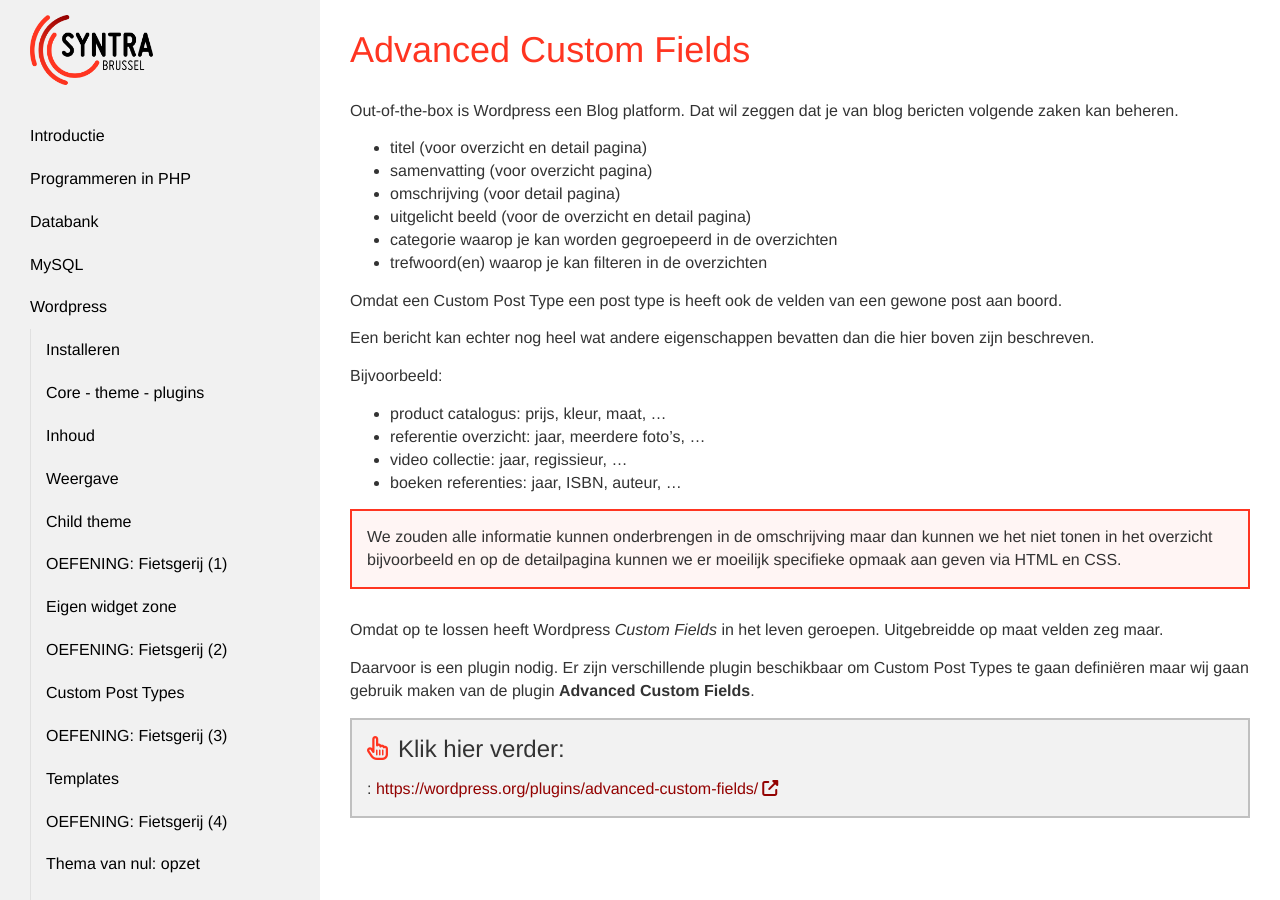
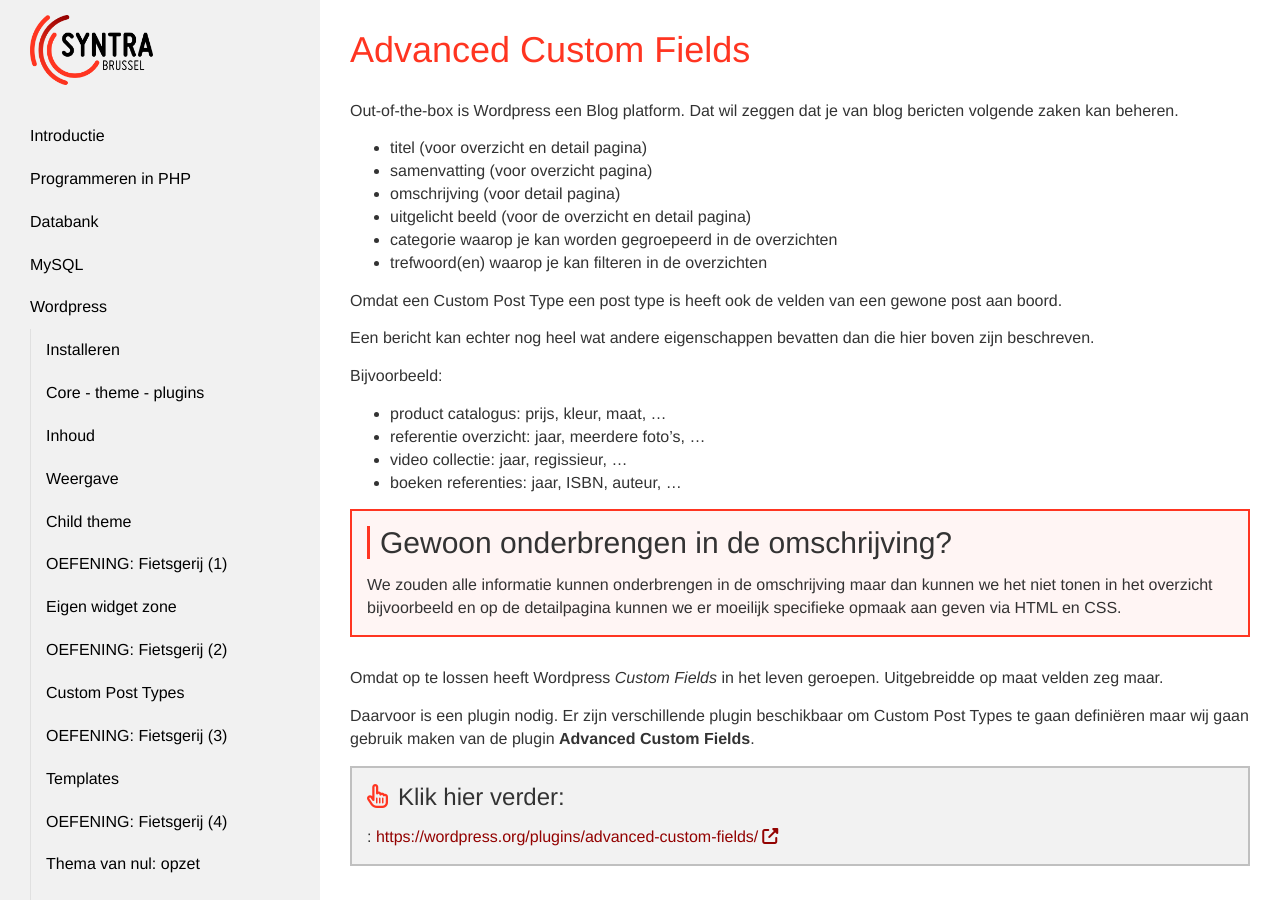
Before and after one commit to Syntra-Brussel/dynamische-webtechnieken, a Jekyll site: the page built from wordpress/acf.md, in a window 1280 px wide and 900 px high. Built offline with Jekyll 4.4.1, drawn with Linux system fonts in a browser that asks for light colours; nearby versions of some CDN libraries; a script that is not in the unit is left out.

Commit message:
Update acf.md

```diff
--- a/wordpress/acf.md
+++ b/wordpress/acf.md
@@ -26,7 +26,10 @@
 * boeken referenties: jaar, ISBN, auteur, ...
 
 <div class="highlight">
-We zouden alle informatie kunnen onderbrengen in de omschrijving maar dan kunnen we het niet tonen in het overzicht bijvoorbeeld en op de detailpagina kunnen we er moeilijk specifieke opmaak aan geven via HTML en CSS.
+
+<h2>Gewoon onderbrengen in de omschrijving?</h2>
+
+<p>We zouden alle informatie kunnen onderbrengen in de omschrijving maar dan kunnen we het niet tonen in het overzicht bijvoorbeeld en op de detailpagina kunnen we er moeilijk specifieke opmaak aan geven via HTML en CSS.</p>
 </div>
 
 Omdat op te lossen heeft Wordpress <em>Custom Fields</em> in het leven geroepen. Uitgebreidde op maat velden zeg maar.
```
